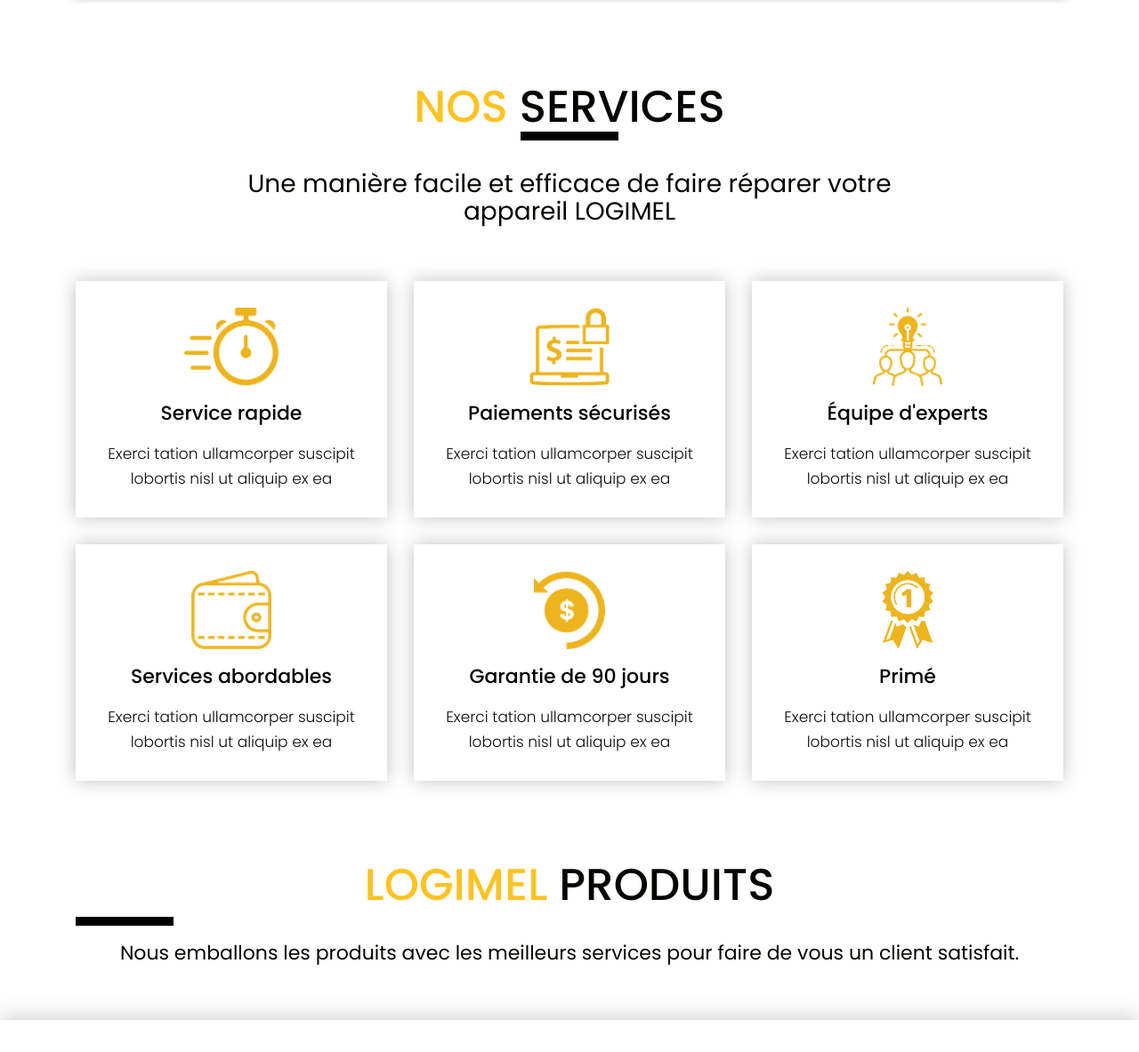
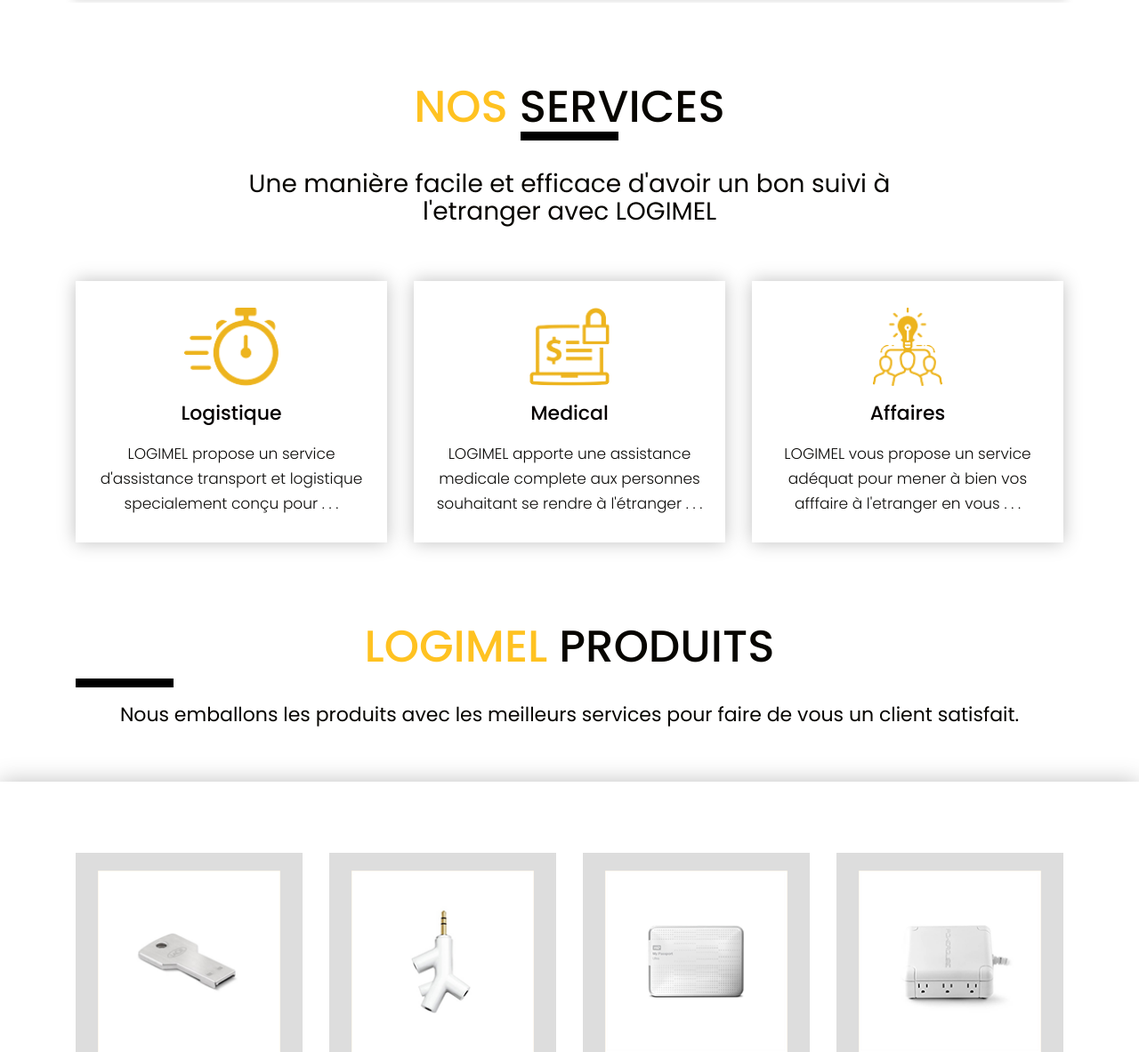
Before and after one commit to logimelTech/logimel_site_web, a Django app: page / in a window 1280 px wide. Shown: the part 1369-2552 px from the top of the page at 89% size. Run offline with Django 5.2, Linux system fonts and the light colour scheme; some libraries are stand-ins or nearby versions.

Commit message:
partie service dans la page accueil et mise des liens dans le footer pour acceder aux autres pages

```diff
--- a/application_logimel/templates/accueil.html
+++ b/application_logimel/templates/accueil.html
@@ -122,7 +122,7 @@
                <div class="col-md-8 offset-md-2">
                   <div class="title">
                      <h2>Nos <strong class="black">Services</strong></h2>
-                     <span>Une manière facile et efficace de faire réparer votre appareil LOGIMEL</span>
+                     <span>Une manière facile et efficace d'avoir un bon suivi à l'etranger avec LOGIMEL</span>
                   </div>
                </div>
             </div>
@@ -130,43 +130,25 @@
                <div class="col-xl-4 col-lg-4 col-md-4 col-sm-12">
                   <div class="service-box">
                      <i><img src="{% static 'assets/icon/service1.png' %}"/></i>
-                     <h3>Service rapide</h3>
-                     <p>Exerci tation ullamcorper suscipit lobortis nisl ut aliquip ex ea </p>
+                     <h3></i>Logistique</h3>
+                     <p>LOGIMEL propose un service d'assistance transport et logistique specialement conçu pour . . .</p>
                   </div>
                </div>
                <div class="col-xl-4 col-lg-4 col-md-4 col-sm-12">
                   <div class="service-box">
                      <i><img src="{% static 'assets/icon/service2.png' %}"/></i>
-                     <h3>Paiements sécurisés</h3>
-                     <p>Exerci tation ullamcorper suscipit lobortis nisl ut aliquip ex ea </p>
+                     <h3>Medical</h3>
+                     <p>LOGIMEL apporte une assistance medicale complete aux personnes souhaitant
+                         se rendre à l'étranger . . .</p>
                   </div>
                </div>
                <div class="col-xl-4 col-lg-4 col-md-4 col-sm-12">
                   <div class="service-box">
                      <i><img src="{% static 'assets/icon/service3.png' %}"/></i>
-                     <h3>Équipe d'experts</h3>
-                     <p>Exerci tation ullamcorper suscipit lobortis nisl ut aliquip ex ea </p>
-                  </div>
-               </div>
-               <div class="col-xl-4 col-lg-4 col-md-4 col-sm-12">
-                  <div class="service-box">
-                     <i><img src="{% static 'assets/icon/service4.png' %}"/></i>
-                     <h3>Services abordables</h3>
-                     <p>Exerci tation ullamcorper suscipit lobortis nisl ut aliquip ex ea </p>
-                  </div>
-               </div>
-               <div class="col-xl-4 col-lg-4 col-md-4 col-sm-12">
-                  <div class="service-box">
-                     <i><img src="{% static 'assets/icon/service5.png' %}"/></i>
-                     <h3>Garantie de 90 jours</h3>
-                     <p>Exerci tation ullamcorper suscipit lobortis nisl ut aliquip ex ea </p>
-                  </div>
-               </div>
-               <div class="col-xl-4 col-lg-4 col-md-4 col-sm-12">
-                  <div class="service-box">
-                     <i><img src="{% static 'assets/icon/service6.png' %}"/></i>
-                     <h3>Primé</h3>
-                     <p>Exerci tation ullamcorper suscipit lobortis nisl ut aliquip ex ea </p>
+                     <h3>Affaires</h3>
+                     <p>LOGIMEL vous propose un service adéquat pour mener à bien vos afffaire
+                        à l'etranger en vous  . . .
+                     </p>
                   </div>
                </div>
             </div>
--- a/templates/layouts/footer.html
+++ b/templates/layouts/footer.html
@@ -15,20 +15,19 @@
                <div class="col-xl-3 col-lg-3 col-md-6 col-sm-12">
                   <div class="contact">
                      <h3>Contactez-nous</h3>
-                     <span>123 Deuxième Rue Cinquième Avenue,<br>
-                       Manhattan, New York<br>
-                        +987 654 3210</span>
+                     <span>
+                       +241 65092616 <br> +241 77246404</span>
                   </div>
                </div>
                  <div class="col-xl-3 col-lg-3 col-md-6 col-sm-12">
                   <div class="contact">
                      <h3>LIENS SUPPLÉMENTAIRES</h3>
                      <ul class="lik">
-                         <li> <a href="#">À propos de nous</a></li>
+                         <li class="{% if '/about/' in request.path %}active{% endif %}"> <a href="{% url 'about' %}">À propos de nous</a></li>
                          <li> <a href="#">Termes et conditions</a></li>
                          <li> <a href="#">Politique de confidentialité</a></li>
-                         <li> <a href="#">Actualités</a></li>
-                          <li> <a href="#">Contactez-nous</a></li>
+                         <li class="{% if '/actualite/' in request.path %}active{% endif %}"> <a href="{% url 'actualite' %}">Actualités</a></li>
+                        <li class="{% if '/contact/' in request.path %}active{% endif %}"> <a href="{% url 'contact'%}">Contactez-nous</a></li>
                      </ul>
                   </div>
                </div>
```
Also changed, not shown: static/assets/icon/truck.png (added).
